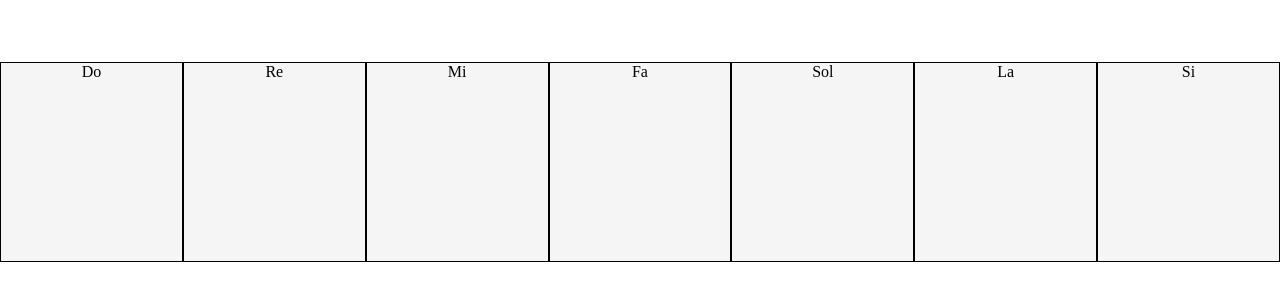
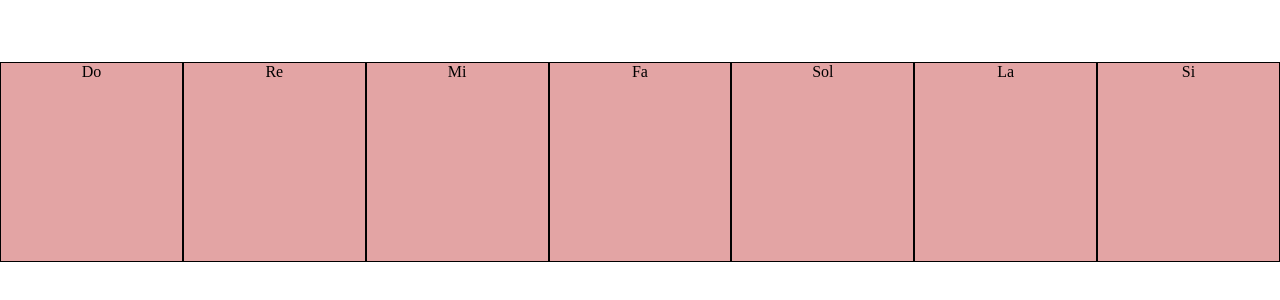
Before and after one commit to carolinaperanie/pianoBerudrasJS, a plain HTML site: page index.html in a window 1280 px wide. Shown: the part 238-538 px from the top of the page. Drawn offline with Linux system fonts and the light colour scheme.

Commit message:
FEAT: modificacion CSS

```diff
--- a/css/styles.css
+++ b/css/styles.css
@@ -18,7 +18,7 @@
     width:14.285%;
     height:200px;
     float:left;
-    background: whitesmoke;
+    background: rgb(227, 164, 164);
     border:1px solid black;
     text-align: center;
     line-height: height 200px;
```
